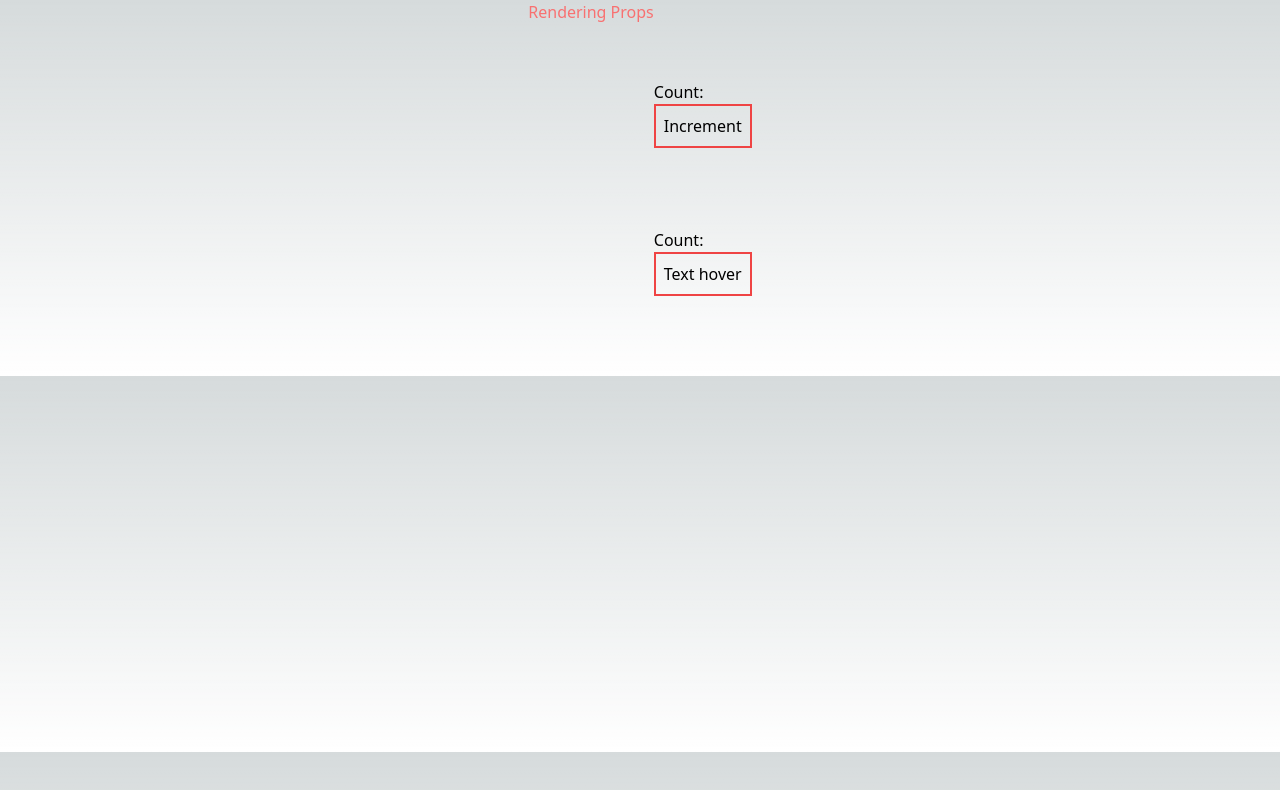
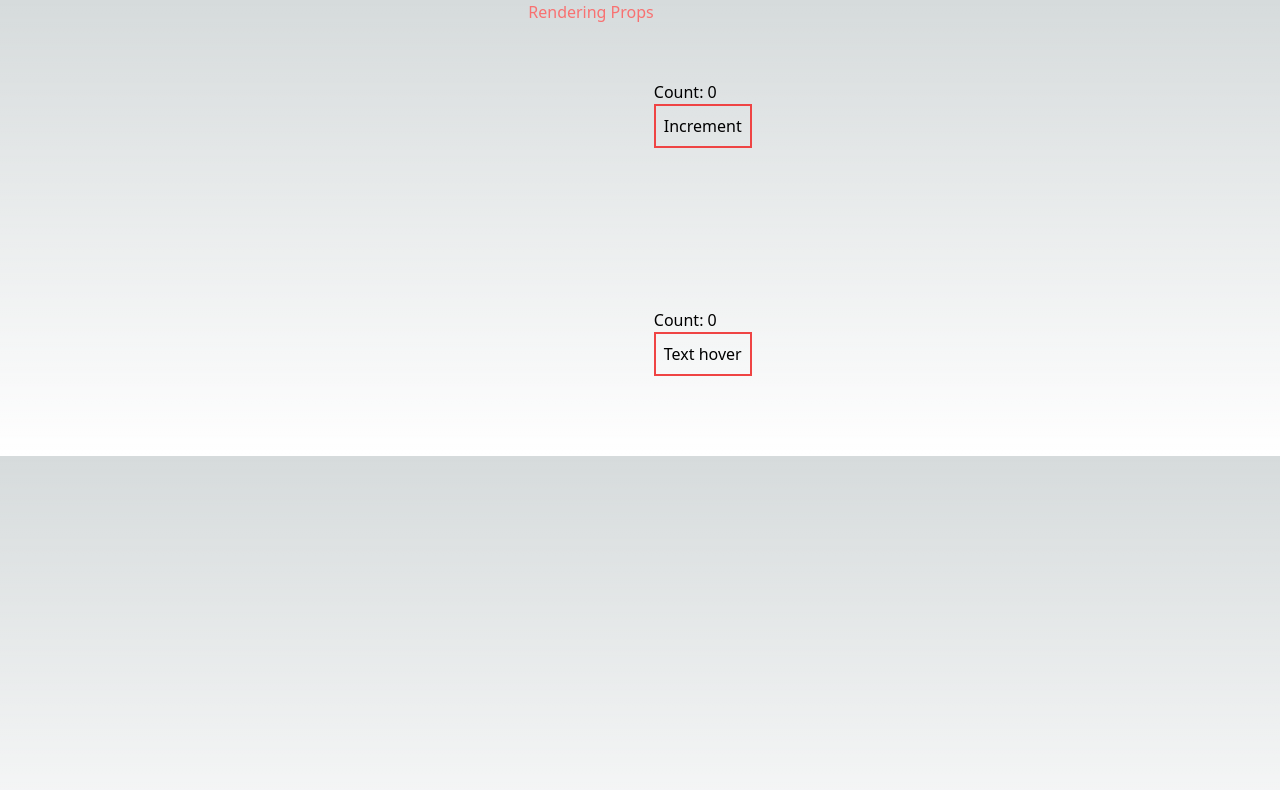
Before and after one commit to vasiuddin7733/Javascript-patterns, a Next.js app in the folder frontend/: page /renderprops in a window 1280 px wide. Shown: the top 790 px of the page. Built offline with nearby package versions, Linux system fonts and the light colour scheme.

Commit message:
update the rendprops page with renderingprop and its components\

```diff
--- a/frontend/src/pages/renderprops.jsx
+++ b/frontend/src/pages/renderprops.jsx
@@ -9,11 +9,18 @@ const Renderprops = () => {
       <div>
         <h1 className="text-red-400 text-center">Rendering Props</h1>
       </div>
-      <div className="py-10">
-        <Renderprop1 />
-        <Renderprop2 />
+      <div>
+        <Renderingprops
+          rendering={(count, handleCount) => (
+            <Renderprop1 count={count} handleCount={handleCount} />
+          )}
+        />
+        <Renderingprops
+          rendering={(count, handleCount) => (
+            <Renderprop2 count={count} handleCount={handleCount} />
+          )}
+        />
       </div>
-      <div></div>
     </div>
   );
 };
```
